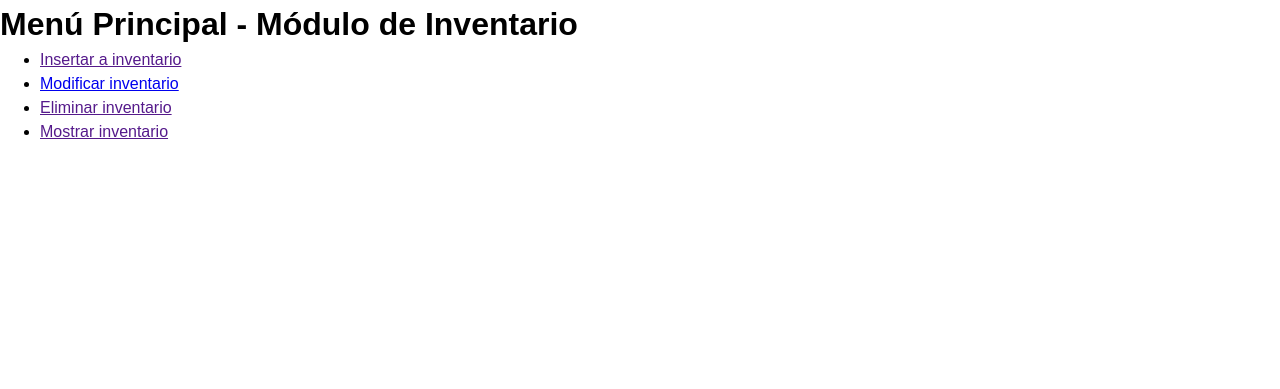
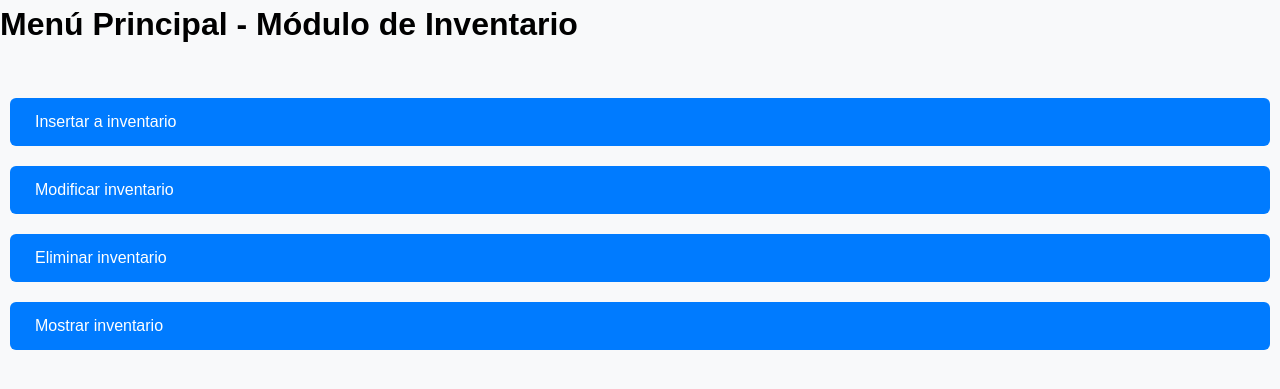
Before and after one commit to Simpletextzar/SistemaTeejosh, a PHP site: page / in a window 1280 px wide. Shown: the top 389 px of the page. Run offline with PHP 8.4, Linux system fonts and the light colour scheme.

Commit message:
menu css basico

```diff
--- a/index.php
+++ b/index.php
@@ -8,11 +8,12 @@
 </head>
 <body>
     <h1>Menú Principal - Módulo de Inventario</h1>
-    <ul>
-        <li><a href="">Insertar a inventario</a></li>
-        <li><a href="items.php">Modificar inventario</a></li>
-        <li><a href="">Eliminar inventario</a></li>
-        <li><a href="">Mostrar inventario</a></li>
-    </ul>
+
+    <div class="menu">
+        <a href="">Insertar a inventario</a>
+        <a href="">Modificar inventario</a>
+        <a href="">Eliminar inventario</a>
+        <a href="items.php">Mostrar inventario</a>
+    </div>
 </body>
 </html>
--- a/styles.css
+++ b/styles.css
@@ -1,5 +1,6 @@
 * {
     font-family: Arial, Helvetica, sans-serif;
+    background-color: #f8f9fa;
 }
 table {
     border-collapse: collapse;
@@ -12,3 +13,24 @@ td {
     border: 1px solid black;
     padding: 1rem;
 }
+
+.menu {
+    margin-top: 40px;
+    flex-direction: column;
+    display: flex;
+}
+
+.menu a {
+    display: inline-block;
+    margin: 10px;
+    padding: 12px 25px;
+    background-color: #007bff;
+    color: white;
+    text-decoration: none;
+    border-radius: 6px;
+    transition: background-color 0.2s;
+}
+
+.menu a:hover {
+    background-color: #0056b3;
+}
```
